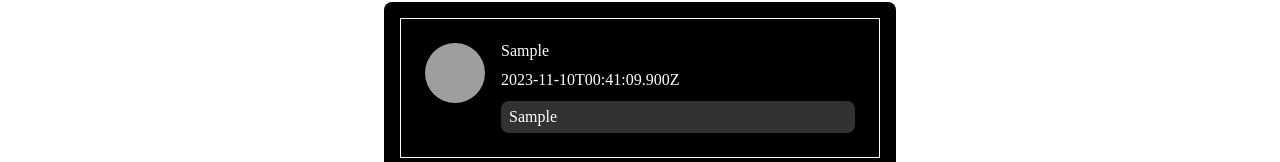
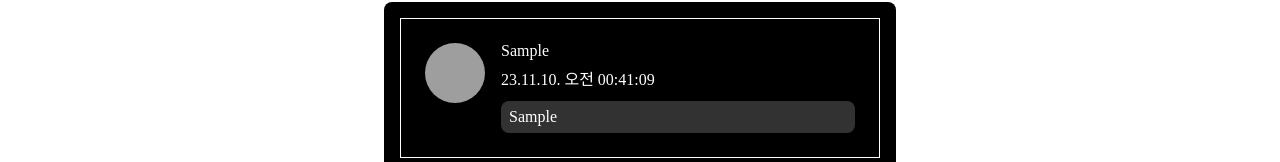
Before and after one commit to dygmm4288/fan-letter, a React (Create React App) app: page / in a window 1280 px wide. Both pictures are taken after typing "Sample", "Sample" into the empty fields and a click on the button "팬레터 등록". Shown: the part 604-766 px from the top of the page. Built offline with nearby package versions, Linux system fonts and the light colour scheme; grey boxes are pictures that could not be loaded.

Commit message:
time formater 적용완료

```diff
--- a/src/components/LetterItem.jsx
+++ b/src/components/LetterItem.jsx
@@ -1,3 +1,4 @@
+import timeFormat from "lib/timeFormat";
 import styled from "styled-components";
 import Avatar from "./Avatar";
 
@@ -15,7 +16,7 @@ export default function LetterItem({
         <Avatar src={avatar} alt={nickname + "user avatar profile"} />
         <StyledLetterItemInfo>
           <span>{nickname}</span>
-          <span>{createdAt}</span>
+          <span>{timeFormat(createdAt)}</span>
           <span>{content}</span>
         </StyledLetterItemInfo>
       </StyledLetterItemWrapper>
```
